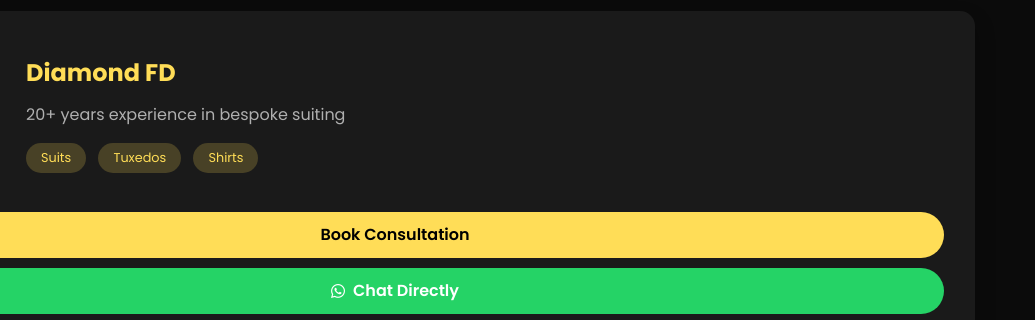
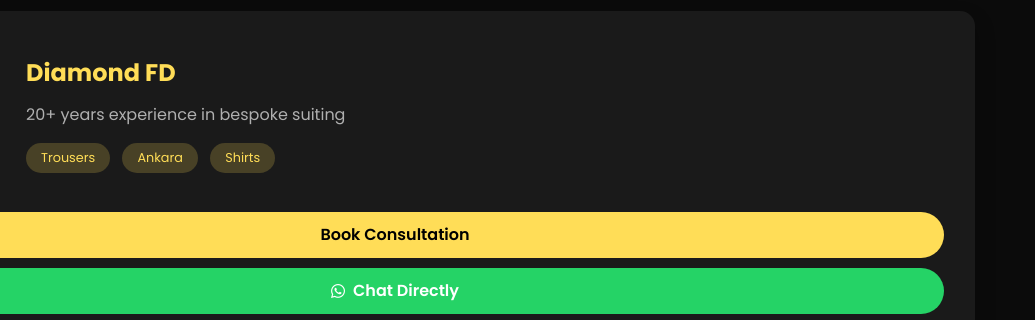
Before and after one commit to JpyDhoctor/anythingbyjpy, a plain HTML site: page tailors/male-tailors.html in a window 1280 px wide. Shown: the part 321-641 px from the top of the page, 245-1280 px from the left. Drawn offline with Linux system fonts and the light colour scheme.

Commit message:
Update male-tailors.html

```diff
--- a/tailors/male-tailors.html
+++ b/tailors/male-tailors.html
@@ -213,8 +213,8 @@
           <h2>Diamond FD</h2>
           <p>20+ years experience in bespoke suiting</p>
           <div>
-            <span class="specialty">Suits</span>
-            <span class="specialty">Tuxedos</span>
+            <span class="specialty">Trousers</span>
+            <span class="specialty">Ankara</span>
             <span class="specialty">Shirts</span>
           </div>
         </div>
```
